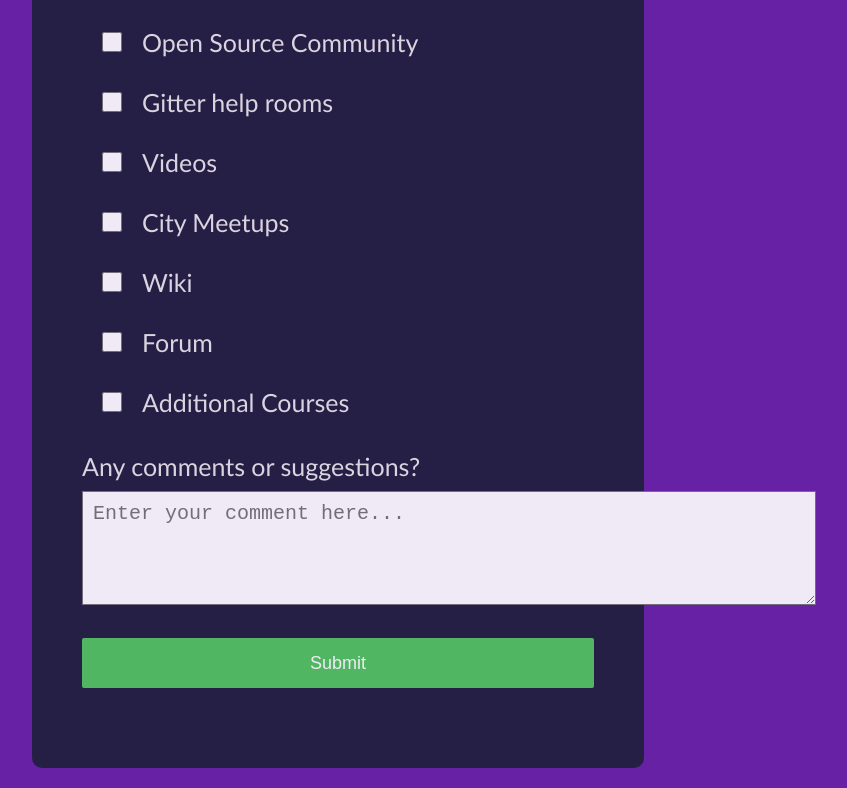
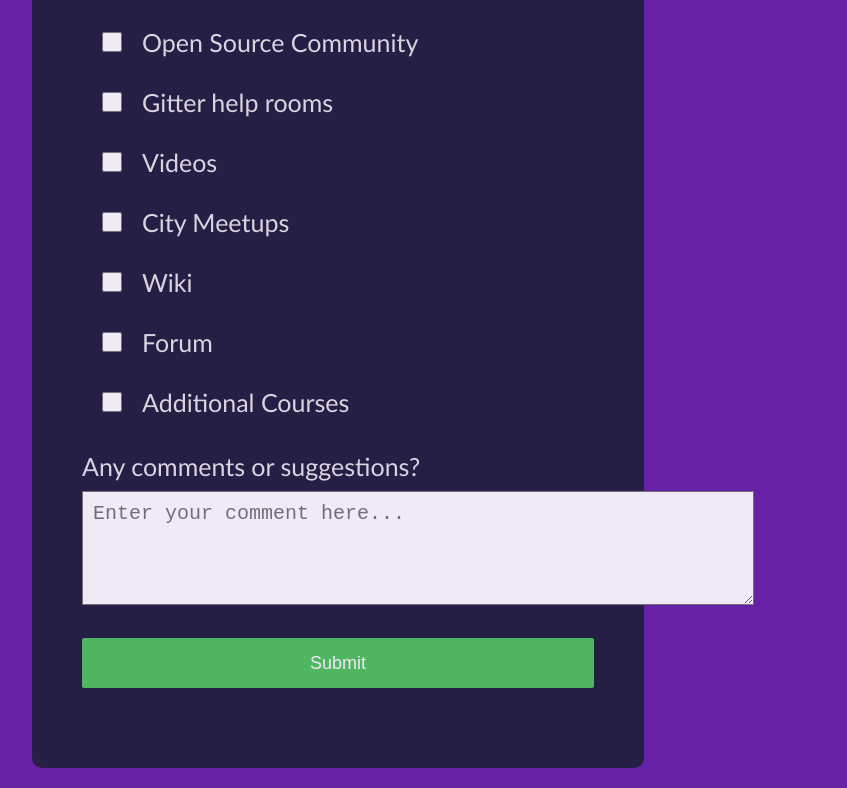
Before and after one commit to Virendra1807/Survey-Form-FreeCodeCamp, a plain HTML site: page index.html in a window 1280 px wide. Shown: the part 1385-2173 px from the top of the page, without its empty margins (302-1149 px from the left). Drawn offline with Linux system fonts and the light colour scheme.

Commit message:
updating style for comment section

```diff
--- a/index.html
+++ b/index.html
@@ -72,7 +72,7 @@
         <br>
         <!-- Text area for any comment or suggestions -->
         <label for="comments">Any comments or suggestions?</label><br>
-        <textarea name="suggestions" placeholder="Enter your comment here..." id="suggestions" cols="58" rows="4"></textarea>
+        <textarea name="suggestions" placeholder="Enter your comment here..." id="suggestions" cols="5" rows="4"></textarea>
         <br>
         <!-- Submit button -->
         <input id="submit" type="submit" onclick="submitFun()">
--- a/style.css
+++ b/style.css
@@ -84,6 +84,7 @@ body{
     padding: 10px;
     background-color: rgb(255, 255, 255);
     margin: 10px 0;
+    width: 650px;
 }
 
 #container #survey-form #submit{
```
